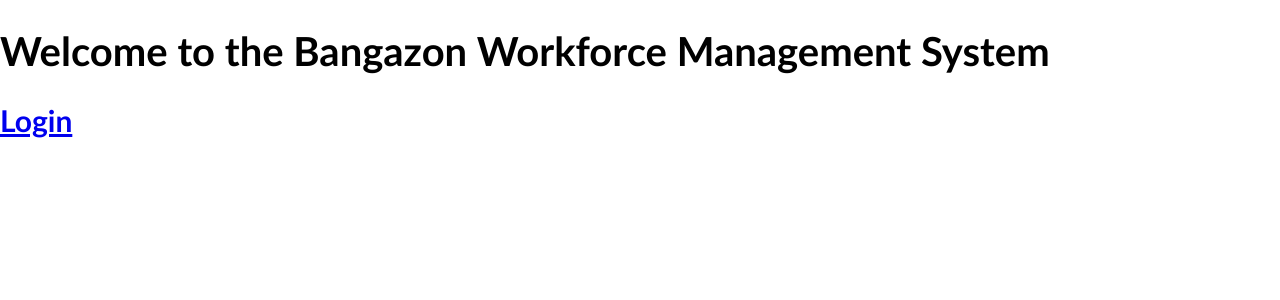
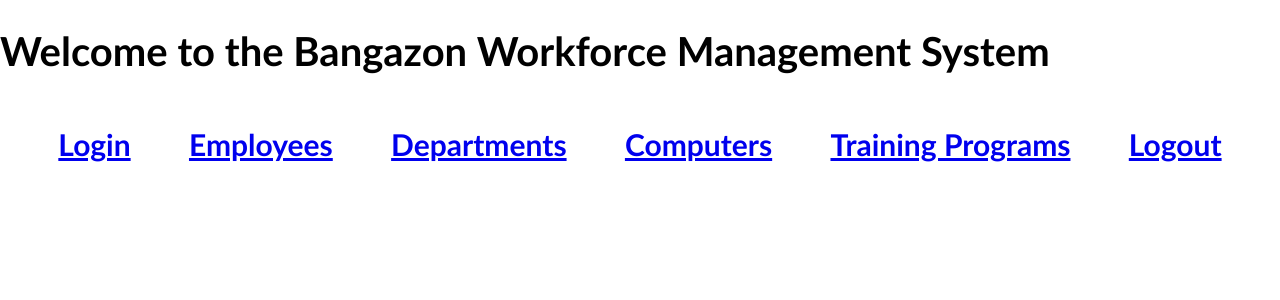
Before and after one commit to nss-day-cohort-33/bangazon-workforce-management-kingdom-of-glyweth, a Django app: page / in a window 1280 px wide. Shown: the top 300 px of the page. Run offline with Django 3.2, Linux system fonts and the light colour scheme.

Commit message:
navigation is happening

```diff
--- a/hrapp/static/styles/base.css
+++ b/hrapp/static/styles/base.css
@@ -8,3 +8,9 @@ body {
 .main-content {
   padding: 1em 2em;
 }
+
+.nav {
+  display: flex;
+  flex-direction: row;
+  justify-content: space-evenly;
+}
--- a/hrapp/templates/home.html
+++ b/hrapp/templates/home.html
@@ -1,6 +1,11 @@
-{% extends 'shared/base.html' %}
-
-{% block content %}
+{% extends 'shared/base.html' %} {% block content %}
 <h1>Welcome to the Bangazon Workforce Management System</h1>
-<a href="accounts/login"><h2>Login</h2></a>
+<div class="nav">
+  <a href="accounts/login"><h2>Login</h2></a>
+  <a href="employees"><h2>Employees</h2></a>
+  <a href="departments"><h2>Departments</h2></a>
+  <a href="computers"><h2>Computers</h2></a>
+  <a href="training"><h2>Training Programs</h2></a>
+  <a href="accounts/logout"><h2>Logout</h2></a>
+</div>
 {% endblock content %}
--- a/hrapp/views/computers/list.py
+++ b/hrapp/views/computers/list.py
@@ -4,7 +4,9 @@ from django.shortcuts import render
 # from django.urls import reverse
 from hrapp.models import Computer
 from ..connection import Connection
+from django.contrib.auth.decorators import login_required
 
+@login_required
 def computer_list(request):
     # if request.method == "GET":
         with sqlite3.connect(Connection.db_path) as conn:
--- a/hrapp/views/connection.py
+++ b/hrapp/views/connection.py
@@ -1,2 +1,2 @@
 class Connection:
-    db_path = "/Users/stuff/workspace/python/bangazon-workforce-management-kingdom-of-glyweth/db.sqlite3"
+    db_path = "/Users/platt/workspace/python/bangazon-workforce-management-kingdom-of-glyweth/db.sqlite3"
--- a/hrapp/views/training/training_list.py
+++ b/hrapp/views/training/training_list.py
@@ -2,8 +2,9 @@ import sqlite3
 from django.shortcuts import render, redirect, reverse
 from hrapp.models import Training_Program
 from hrapp.views import *
+from django.contrib.auth.decorators import login_required
 
-
+@login_required
 def training_list(request):
     if request.method == 'GET':
         with sqlite3.connect(Connection.db_path) as conn:
```
